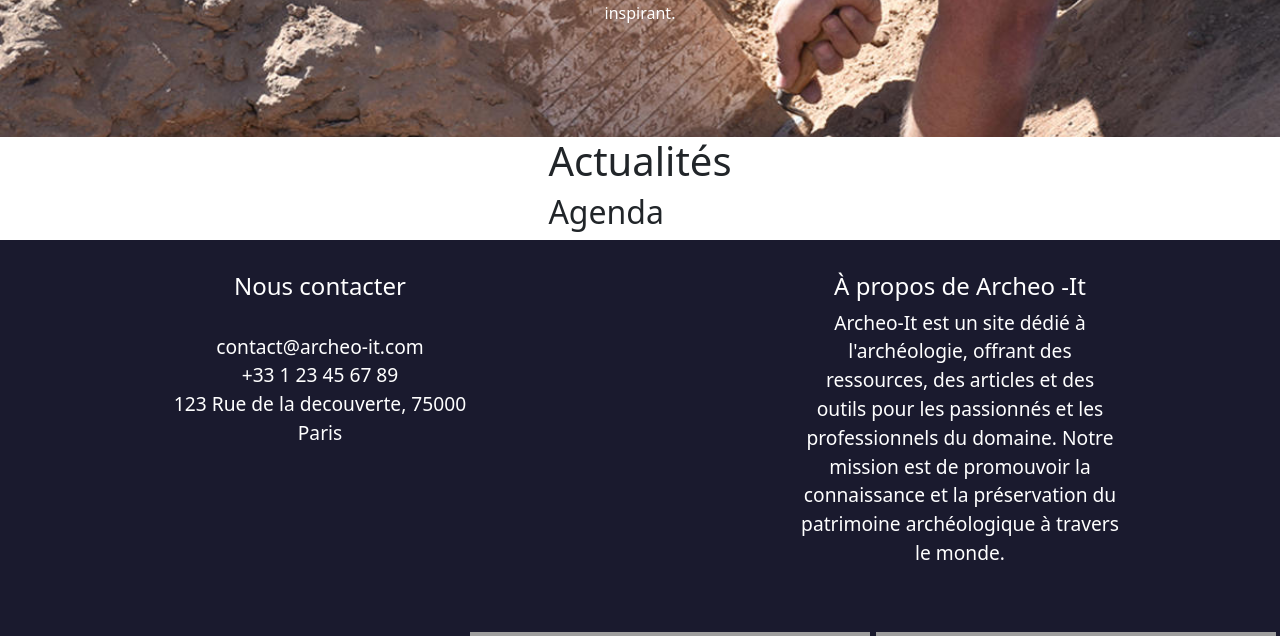
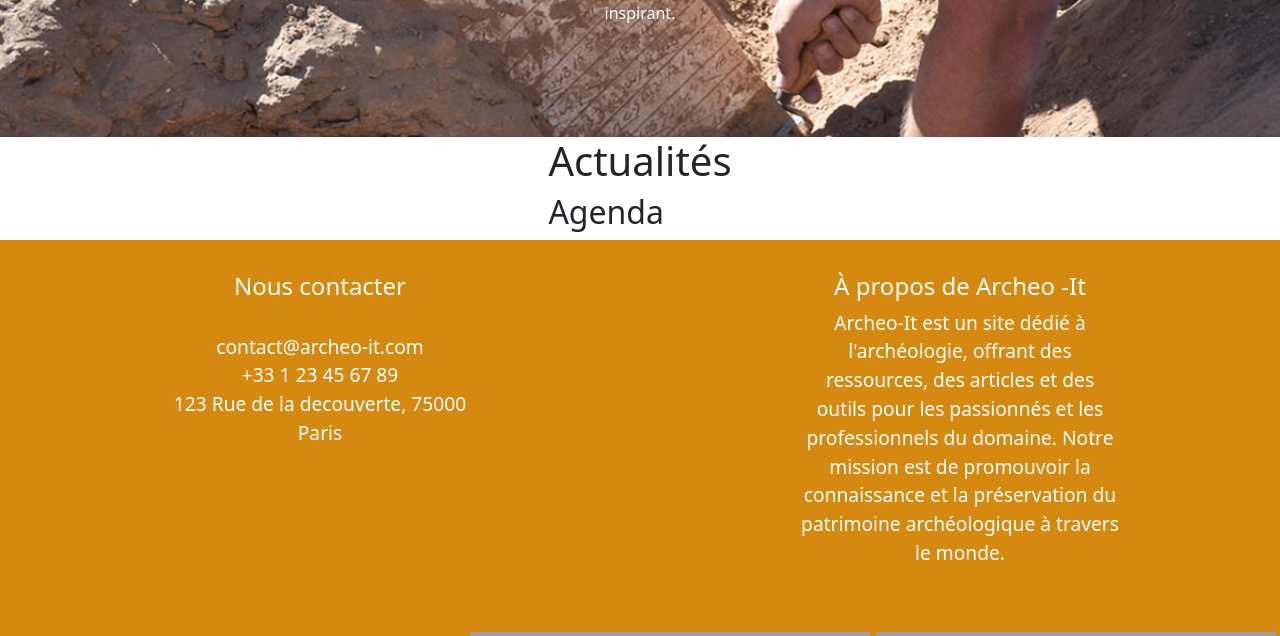
Before and after one commit to arcanoecole-It1/Archeo-It, a PHP site: page / in a window 1280 px wide. Shown: the part 389-1025 px from the top of the page. Run offline with PHP 8.4, Linux system fonts and the light colour scheme; grey boxes are pictures that could not be loaded.

Commit message:
changement de couleur

```diff
--- a/assets/css/footer.css
+++ b/assets/css/footer.css
@@ -1,7 +1,7 @@
 footer {
     display: flex;
     flex-direction: column;
-    background-color: #1a1a2e;
+    background-color: #d68910 ;
     color: white;
 }
 .foot-link:hover {
```
